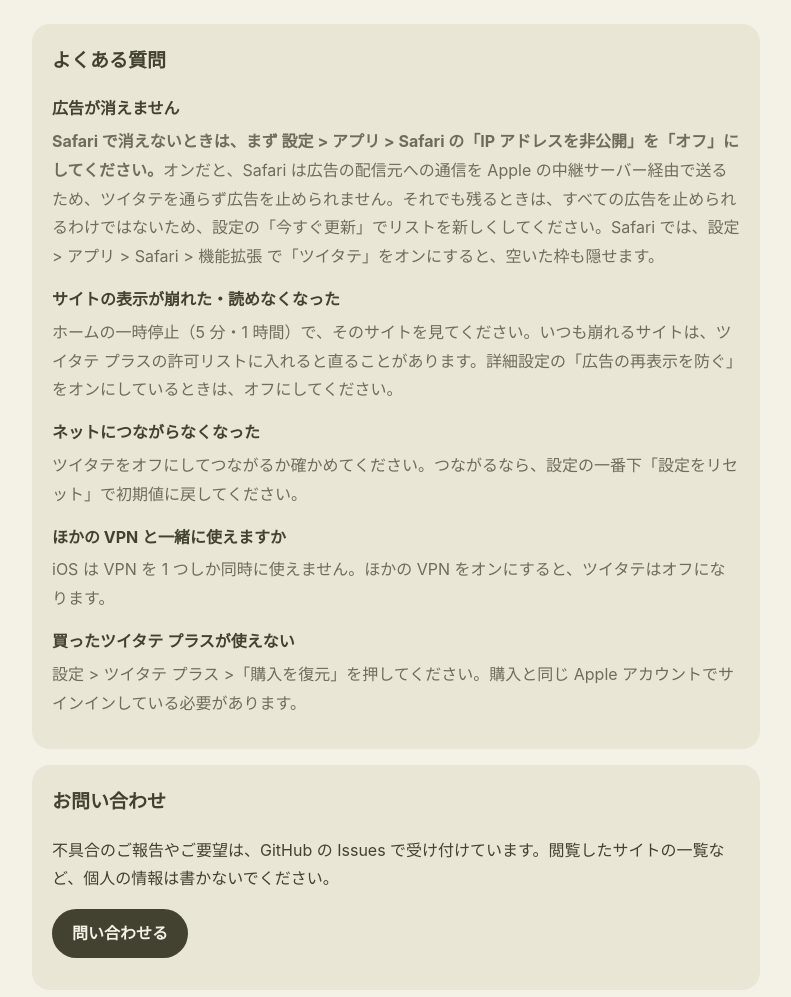
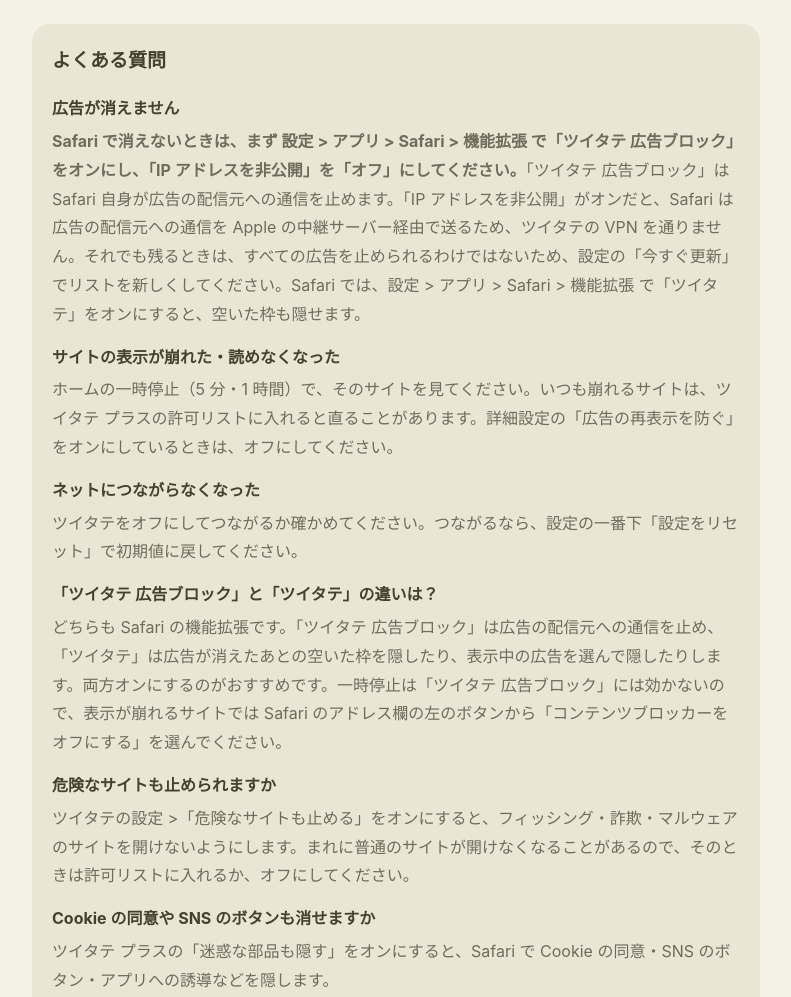
Before and after one commit to ma2-ma2/Tsuitate-Support, a plain HTML site: page index.html in a window 1280 px wide. Shown: the part 280-1277 px from the top of the page, without its empty margins (244-1035 px from the left). Drawn offline with Linux system fonts and the light colour scheme.

Commit message:
FAQ: Safari content blocker, dangerous-site blocking and annoyance hiding
Co-Authored-By: Claude Opus 5.5 <noreply@anthropic.com>

```diff
--- a/index.html
+++ b/index.html
@@ -20,11 +20,17 @@
       <h2>よくある質問</h2>
       <dl class="qa">
         <dt>広告が消えません</dt>
-        <dd><strong>Safari で消えないときは、まず 設定 &gt; アプリ &gt; Safari の「IP アドレスを非公開」を「オフ」にしてください。</strong>オンだと、Safari は広告の配信元への通信を Apple の中継サーバー経由で送るため、ツイタテを通らず広告を止められません。それでも残るときは、すべての広告を止められるわけではないため、設定の「今すぐ更新」でリストを新しくしてください。Safari では、設定 &gt; アプリ &gt; Safari &gt; 機能拡張 で「ツイタテ」をオンにすると、空いた枠も隠せます。</dd>
+        <dd><strong>Safari で消えないときは、まず 設定 &gt; アプリ &gt; Safari &gt; 機能拡張 で「ツイタテ 広告ブロック」をオンにし、「IP アドレスを非公開」を「オフ」にしてください。</strong>「ツイタテ 広告ブロック」は Safari 自身が広告の配信元への通信を止めます。「IP アドレスを非公開」がオンだと、Safari は広告の配信元への通信を Apple の中継サーバー経由で送るため、ツイタテの VPN を通りません。それでも残るときは、すべての広告を止められるわけではないため、設定の「今すぐ更新」でリストを新しくしてください。Safari では、設定 &gt; アプリ &gt; Safari &gt; 機能拡張 で「ツイタテ」をオンにすると、空いた枠も隠せます。</dd>
         <dt>サイトの表示が崩れた・読めなくなった</dt>
         <dd>ホームの一時停止（5 分・1 時間）で、そのサイトを見てください。いつも崩れるサイトは、ツイタテ プラスの許可リストに入れると直ることがあります。詳細設定の「広告の再表示を防ぐ」をオンにしているときは、オフにしてください。</dd>
         <dt>ネットにつながらなくなった</dt>
         <dd>ツイタテをオフにしてつながるか確かめてください。つながるなら、設定の一番下「設定をリセット」で初期値に戻してください。</dd>
+        <dt>「ツイタテ 広告ブロック」と「ツイタテ」の違いは？</dt>
+        <dd>どちらも Safari の機能拡張です。「ツイタテ 広告ブロック」は広告の配信元への通信を止め、「ツイタテ」は広告が消えたあとの空いた枠を隠したり、表示中の広告を選んで隠したりします。両方オンにするのがおすすめです。一時停止は「ツイタテ 広告ブロック」には効かないので、表示が崩れるサイトでは Safari のアドレス欄の左のボタンから「コンテンツブロッカーをオフにする」を選んでください。</dd>
+        <dt>危険なサイトも止められますか</dt>
+        <dd>ツイタテの設定 &gt;「危険なサイトも止める」をオンにすると、フィッシング・詐欺・マルウェアのサイトを開けないようにします。まれに普通のサイトが開けなくなることがあるので、そのときは許可リストに入れるか、オフにしてください。</dd>
+        <dt>Cookie の同意や SNS のボタンも消せますか</dt>
+        <dd>ツイタテ プラスの「迷惑な部品も隠す」をオンにすると、Safari で Cookie の同意・SNS のボタン・アプリへの誘導などを隠します。</dd>
         <dt>ほかの VPN と一緒に使えますか</dt>
         <dd>iOS は VPN を 1 つしか同時に使えません。ほかの VPN をオンにすると、ツイタテはオフになります。</dd>
         <dt>買ったツイタテ プラスが使えない</dt>
```
